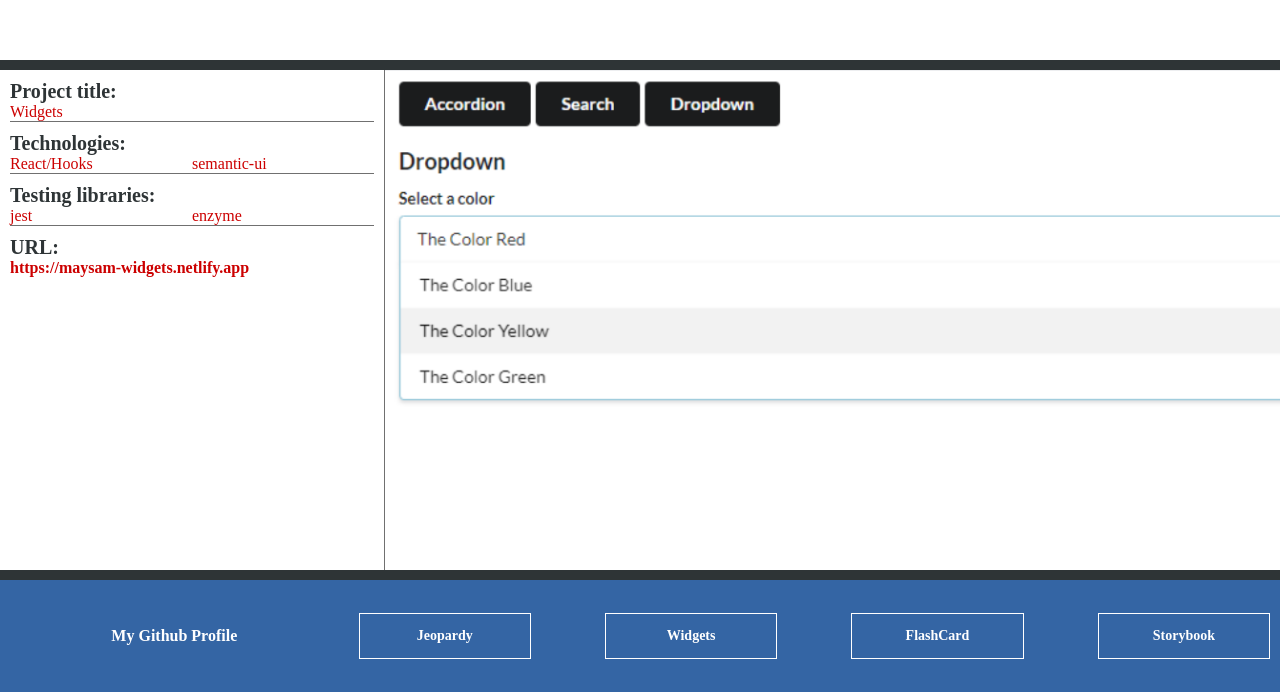
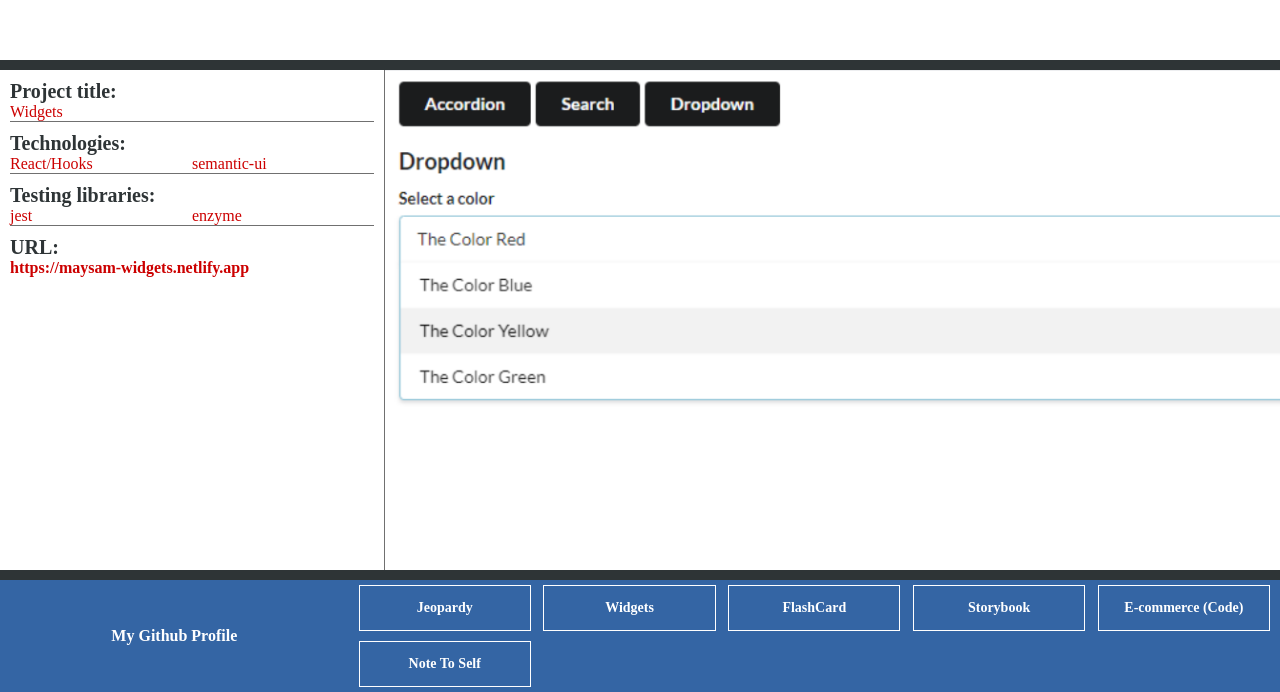
Before and after one commit to maysam-82/myprojects, a React (Create React App) app: page / in a window 1280 px wide. Shown: the part 478-1170 px from the top of the page. Built offline with nearby package versions, Linux system fonts and the light colour scheme.

Commit message:
Added two new items

```diff
--- a/src/data/projects.js
+++ b/src/data/projects.js
@@ -2,6 +2,8 @@ import flashCardImage from '../assets/img/projects-image/flashcard.png';
 import jeopardyImage from '../assets/img/projects-image/jeopardy.png';
 import storyBookImage from '../assets/img/projects-image/storybook.png';
 import widgetImage from '../assets/img/projects-image/widget.png';
+import noteToSelfImage from '../assets/img/projects-image/note-to-self.png';
+import eCommerceImage from '../assets/img/projects-image/e-commerce.png';
 
 const techList = {
 	REACT: { techId: '101', name: 'React' },
@@ -13,6 +15,10 @@ const techList = {
 	SEMANTIC_UI: { techId: '107', name: 'semantic-ui' },
 	REACT_ROUTER: { techId: '108', name: 'react-router-dom' },
 	REACT_STORY_BOOK: { techId: '109', name: 'storybook' },
+	SASS_MODULE: { techId: '110', name: 'sass module' },
+	GOOGLE_FIREBASE: { techId: '111', name: 'google firebase' },
+	REDUX_PERSIST: { techId: '112', name: 'redux-persist' },
+	RESELECT: { techId: '112', name: 'reselect' },
 };
 
 const testLibraryList = {
@@ -69,4 +75,30 @@ export const projects = [
 		url: 'https://maysam-react-storybook.netlify.app',
 		technologies: [techList.REACT, techList.REACT_STORY_BOOK],
 	},
+	{
+		id: 5,
+		title: 'E-commerce (Code)',
+		description: 'An e-commerce project',
+		imageUrl: eCommerceImage,
+		url: 'https://github.com/maysam-82/sample-e-commerce-project',
+		technologies: [
+			techList.REACT,
+			techList.REDUX,
+			techList.REDUX_THUNK,
+			techList.REDUX_PERSIST,
+			techList.RESELECT,
+			techList.REACT_ROUTER,
+			techList.SASS_MODULE,
+			techList.GOOGLE_FIREBASE,
+		],
+	},
+	{
+		id: 6,
+		title: 'Note To Self',
+		description: 'Note To Self project',
+		imageUrl: noteToSelfImage,
+		url: 'https://maysam-note-to-self.netlify.app/',
+		technologies: [techList.REACT, techList.TYPESCRIPT, techList.REACT_BOOTSTRAP],
+		testingLibraries: [testLibraryList.JEST, testLibraryList.ENZYME],
+	},
 ];
```
Also changed, not shown: src/assets/img/projects-image/e-commerce.png (added), src/assets/img/projects-image/note-to-self.png (added).
